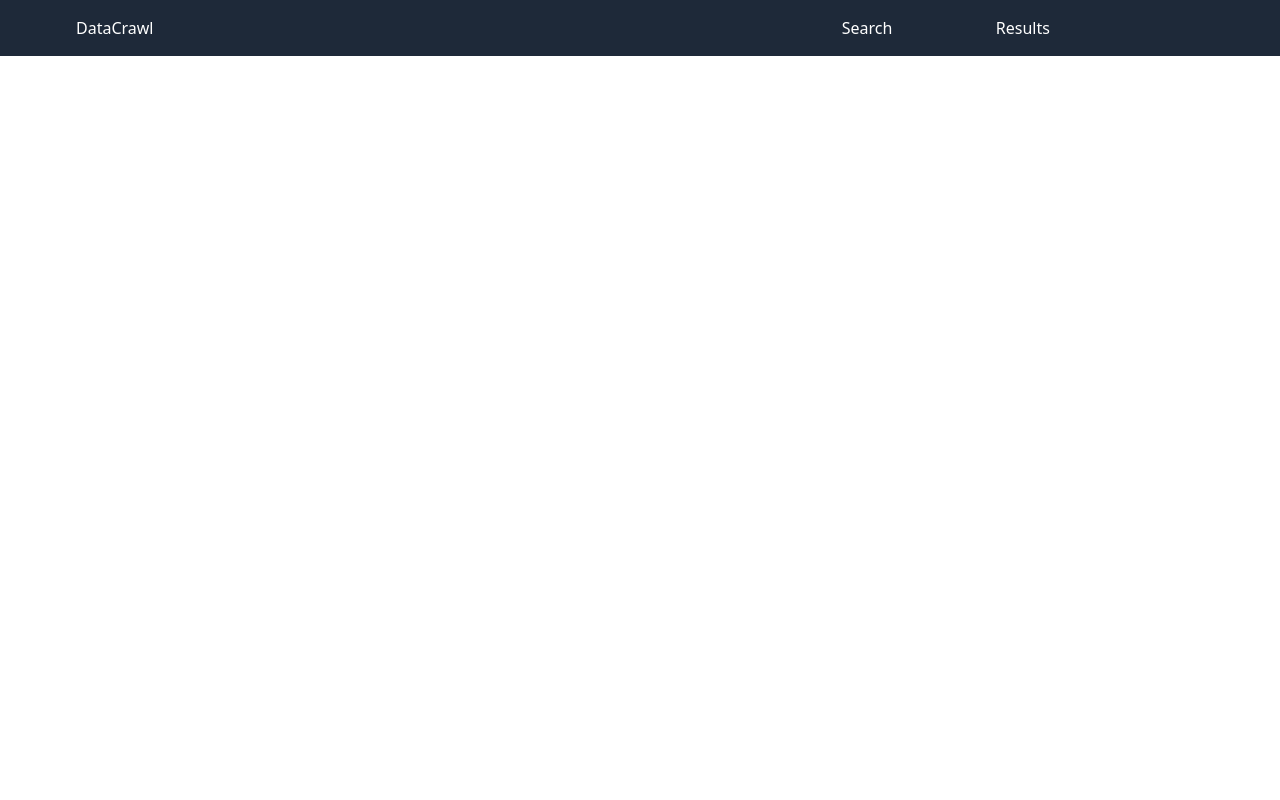
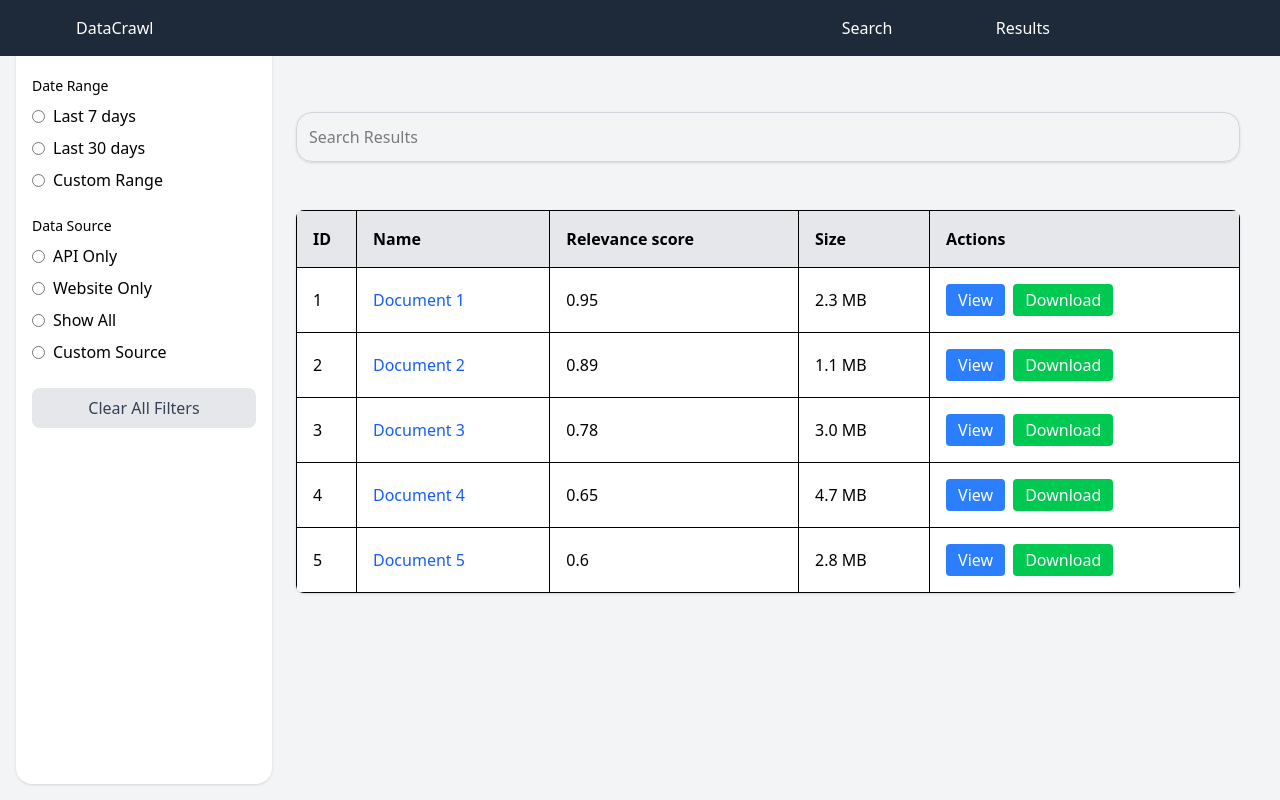
Before and after one commit to campuscoderscrew/DataCrawl, a React (Vite) app: page /results in a window 1280 px wide. Built offline with nearby package versions, Linux system fonts and the light colour scheme.

Commit message:
Added first draft of Results Page. No functionality.
ResultsTable component got removed.
The results page will be revised once the figma design is revised and completed

```diff
--- a/src/Components/ResultsTable.jsx
+++ /dev/null
@@ -1,18 +0,0 @@
-import React from "react";
-
-function ResultsTable() {
-    return (
-        <div>
-            <table>
-                <th>
-
-                </th>
-                <tr>
-
-                </tr>
-            </table>
-        </div>
-    );
-}
-
-export default ResultsTable;
--- a/src/Pages/Results.jsx
+++ b/src/Pages/Results.jsx
@@ -1,10 +1,127 @@
 import React from 'react'
-import ResultsTable from "../Components/ResultsTable";
 
-function Results() {
+export default function ResultsTable() {
+  const handleView = (url) => {
+    window.open(url, '_blank');
+  };
+
+  const handleDownload = (url) => {
+    const link = document.createElement('a');
+    link.href = url;
+    link.download = '';
+    document.body.appendChild(link);
+    link.click();
+    document.body.removeChild(link);
+  };
+
+  const tableData = [
+    { id: 1, name: 'Document 1', url: 'https://example.com/doc1', score: 0.95, size: '2.3 MB' },
+    { id: 2, name: 'Document 2', url: 'https://example.com/doc2', score: 0.89, size: '1.1 MB' },
+    { id: 3, name: 'Document 3', url: 'https://example.com/doc3', score: 0.78, size: '3.0 MB' },
+    { id: 4, name: 'Document 4', url: 'https://example.com/doc4', score: 0.65, size: '4.7 MB' },
+    { id: 5, name: 'Document 5', url: 'https://example.com/doc5', score: 0.60, size: '2.8 MB' },
+  ];
+
   return (
-    <div>Results</div>
-  )
+    <div className="flex min-h-screen bg-gray-100 p-4">
+      {/* Sidebar Filters */}
+      <aside className="w-64 bg-white rounded-2xl shadow p-4">
+        <h2 className="text-lg font-semibold mb-4">Filters</h2>
+
+        <div className="mb-6">
+          <h3 className="text-sm font-medium mb-2">Date Range</h3>
+          <div className="space-y-2">
+            <label className="flex items-center space-x-2">
+              <input type="radio" name="date-range" />
+              <span>Last 7 days</span>
+            </label>
+            <label className="flex items-center space-x-2">
+              <input type="radio" name="date-range" />
+              <span>Last 30 days</span>
+            </label>
+            <label className="flex items-center space-x-2">
+              <input type="radio" name="date-range" />
+              <span>Custom Range</span>
+            </label>
+          </div>
+        </div>
+
+        <div className="mb-6">
+          <h3 className="text-sm font-medium mb-2">Data Source</h3>
+          <div className="space-y-2">
+            <label className="flex items-center space-x-2">
+              <input type="radio" name="data-source" />
+              <span>API Only</span>
+            </label>
+            <label className="flex items-center space-x-2">
+              <input type="radio" name="data-source" />
+              <span>Website Only</span>
+            </label>
+            <label className="flex items-center space-x-2">
+              <input type="radio" name="data-source" />
+              <span>Show All</span>
+            </label>
+            <label className="flex items-center space-x-2">
+              <input type="radio" name="data-source" />
+              <span>Custom Source</span>
+            </label>
+          </div>
+        </div>
+
+        <button className="w-full bg-gray-200 text-gray-700 py-2 rounded-lg">Clear All Filters</button>
+      </aside>
+
+      {/* Search Bar*/}
+      <main className="flex-1 pt-24 px-6 pb-6">
+        <div className="mb-12">
+          <input
+            type="text"
+            placeholder="Search Results"
+            className="w-full p-3 rounded-2xl border border-gray-300 shadow-sm focus:outline-none focus:ring-2 focus:ring-blue-500"
+          />
+        </div>
+
+        {/* Table */}
+        <table className="w-full bg-white rounded-lg shadow overflow-hidden text-left">
+          <thead className="bg-gray-200">
+            <tr>
+              <th className="w-15 p-4 border">ID</th>
+              <th className="p-4 border">Name</th>
+              <th className="p-4 border">Relevance score</th>
+              <th className="p-4 border">Size</th>
+              <th className="p-4 border">Actions</th>
+            </tr>
+          </thead>
+          <tbody>
+            {tableData.map((doc) => (
+              <tr key={doc.id} className="hover:bg-gray-100">
+                <td className="p-4 border">{doc.id}</td>
+                <td className="p-4 border">
+                  <a href={doc.url} target="_blank" rel="noopener noreferrer" className="text-blue-600 hover:underline">
+                    {doc.name}
+                  </a>
+                </td>
+                <td className="p-4 border">{doc.score}</td>
+                <td className="p-4 border">{doc.size}</td>
+                <td className="p-4 border space-x-2">
+                  <button
+                    onClick={() => handleView(doc.url)}
+                    className="px-3 py-1 bg-blue-500 text-white rounded hover:bg-blue-600"
+                  >
+                    View
+                  </button>
+                  <button
+                    onClick={() => handleDownload(doc.url)}
+                    className="px-3 py-1 bg-green-500 text-white rounded hover:bg-green-600"
+                  >
+                    Download
+                  </button>
+                </td>
+              </tr>
+            ))}
+          </tbody>
+        </table>
+      </main>
+    </div>
+  );
 }
-
-export default Results
```
